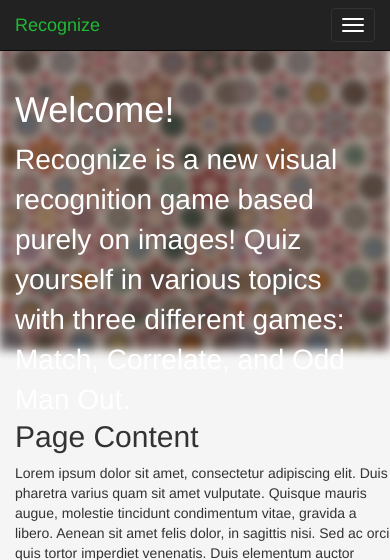
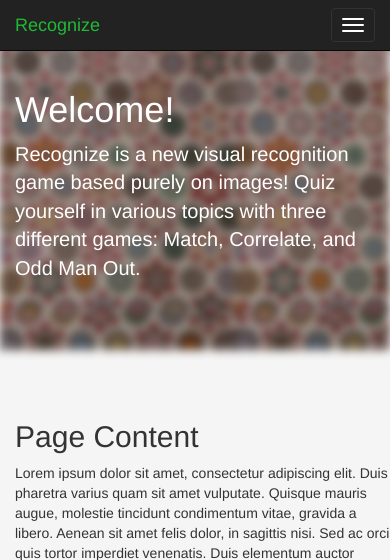
Before and after one commit to nischalshrestha/recognize, a Python web app: template templates/index.html in a window 390 px wide. Shown: the top 560 px of the page. Run offline with Jinja, Linux system fonts and the light colour scheme; the template is opened without the code that fills it, so the values that code supplies are empty; some libraries are stand-ins or nearby versions.

Commit message:
Added viewport meta tag to make app mobile friendly.

```diff
--- a/static/css/base.css
+++ b/static/css/base.css
@@ -37,7 +37,7 @@
 }
 
 .jumbotron p {
-  font-size: 28px;
+  font-size: 20px;
 }
 
 body {
@@ -75,7 +75,7 @@ form label {
 }
 
 .form-control {
-    width: 20%;
+    max-width: 50%;
 }
 
 .form-signin input[type="text"] {
--- a/templates/admin.html
+++ b/templates/admin.html
@@ -9,6 +9,7 @@
     <link rel="stylesheet" href="/css/base.css">
     <script src="js/bootstrap.min.js"></script>
     <script type="text/javascript" src="/js/render.js"></script>
+    <meta name="viewport" content="width=device-width, initial-scale=1">
 </head>
 <body>
     <nav class="navbar navbar-inverse navbar-fixed-top" role="navigation">
--- a/templates/correlate.html
+++ b/templates/correlate.html
@@ -8,6 +8,7 @@
     <link rel="stylesheet" href="/bootstrap/css/bootstrap.min.css">
     <script src="js/bootstrap.min.js"></script>
     <link rel="stylesheet" href="/css/base.css">
+    <meta name="viewport" content="width=device-width, initial-scale=1">
 </head>
 <body>
     <nav class="navbar navbar-inverse navbar-fixed-top" role="navigation">
--- a/templates/index.html
+++ b/templates/index.html
@@ -13,6 +13,7 @@
         <script src="/js/TweenMax.min.js"></script>
         <script src="/js/ScrollToPlugin.min.js"></script>
         <script src="/js/smoothPageScroll.js"></script>
+        <meta name="viewport" content="width=device-width, initial-scale=1">
     </head>
     <body>
         <nav class="navbar navbar-inverse navbar-fixed-top" role="navigation">
@@ -50,9 +51,9 @@
         <!--<form onsubmit="return false;">
                 <h2>List Greetings</h2>
                 <div><input id="listGreeting" type="submit" class="btn btn-small" value="Submit"></div>
-        </form> -->
+            </form>
 
-         <!-- <form onsubmit="return false;">
+             <form onsubmit="return false;">
                 <h2>Multiply Greetings</h2>
                 <div><label for="greeting">Greeting:</label><input id="greeting" /></div>
                 <div><label for="count">Count:</label><input id="count" /></div>
@@ -61,7 +62,7 @@
             <form onsubmit="return false;">
                 <h2>Authenticated Greeting</h2>
                 <div><input id="authedGreeting" type="submit" class="btn btn-small" disabled value="Submit"></div>
-        </form>   -->
+            </form> -->
             <script>
                 function init() {
                     google.appengine.samples.hello.init('//' + window.location.host + '/_ah/api', "");
--- a/templates/match.html
+++ b/templates/match.html
@@ -8,6 +8,7 @@
     <link rel="stylesheet" href="/bootstrap/css/bootstrap.min.css">
     <script src="js/bootstrap.min.js"></script>
     <link rel="stylesheet" href="/css/base.css">
+    <meta name="viewport" content="width=device-width, initial-scale=1">
 </head>
 <body>
     <nav class="navbar navbar-inverse navbar-fixed-top" role="navigation">
--- a/templates/oddmanout.html
+++ b/templates/oddmanout.html
@@ -8,6 +8,7 @@
     <link rel="stylesheet" href="/bootstrap/css/bootstrap.min.css">
     <script src="js/bootstrap.min.js"></script>
     <link rel="stylesheet" href="/css/base.css">
+    <meta name="viewport" content="width=device-width, initial-scale=1">
 </head>
 <body>
     <nav class="navbar navbar-inverse navbar-fixed-top" role="navigation">
```
Lines whose indentation alone changed are shown as unchanged.
